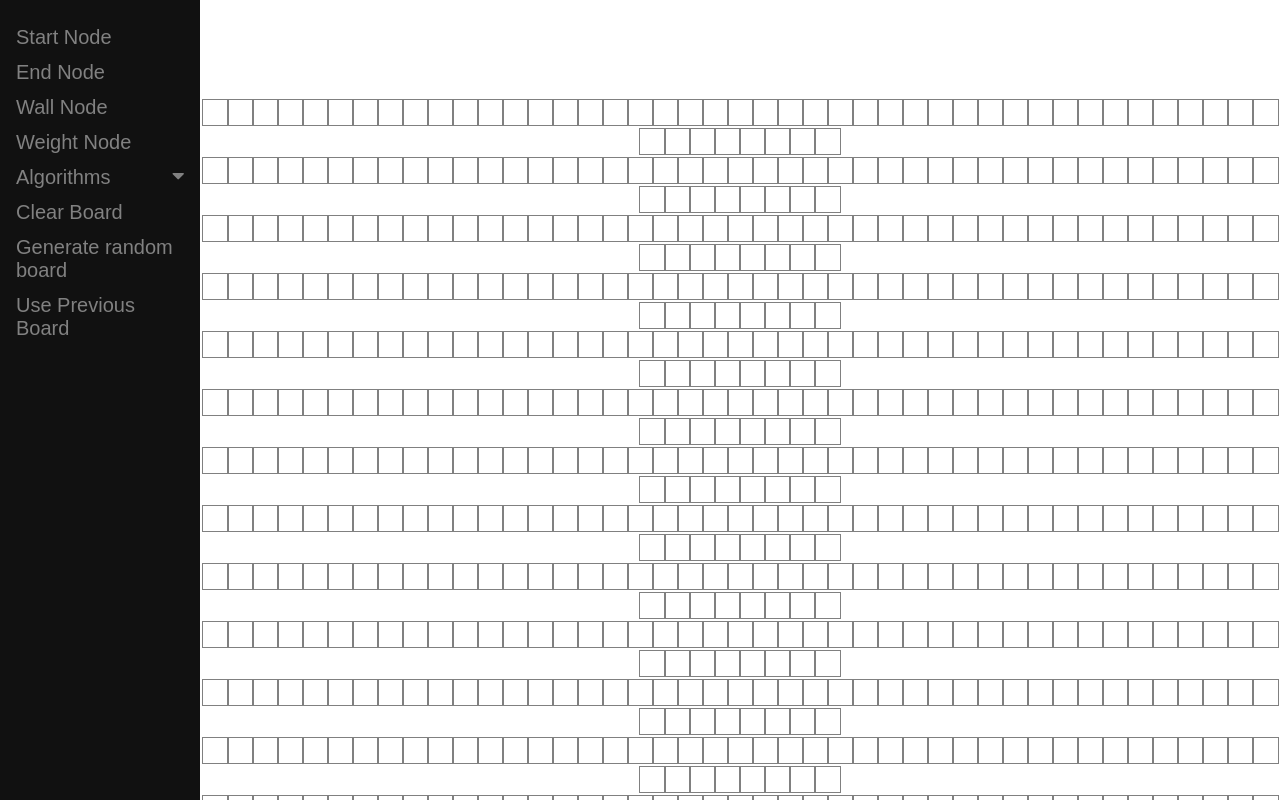
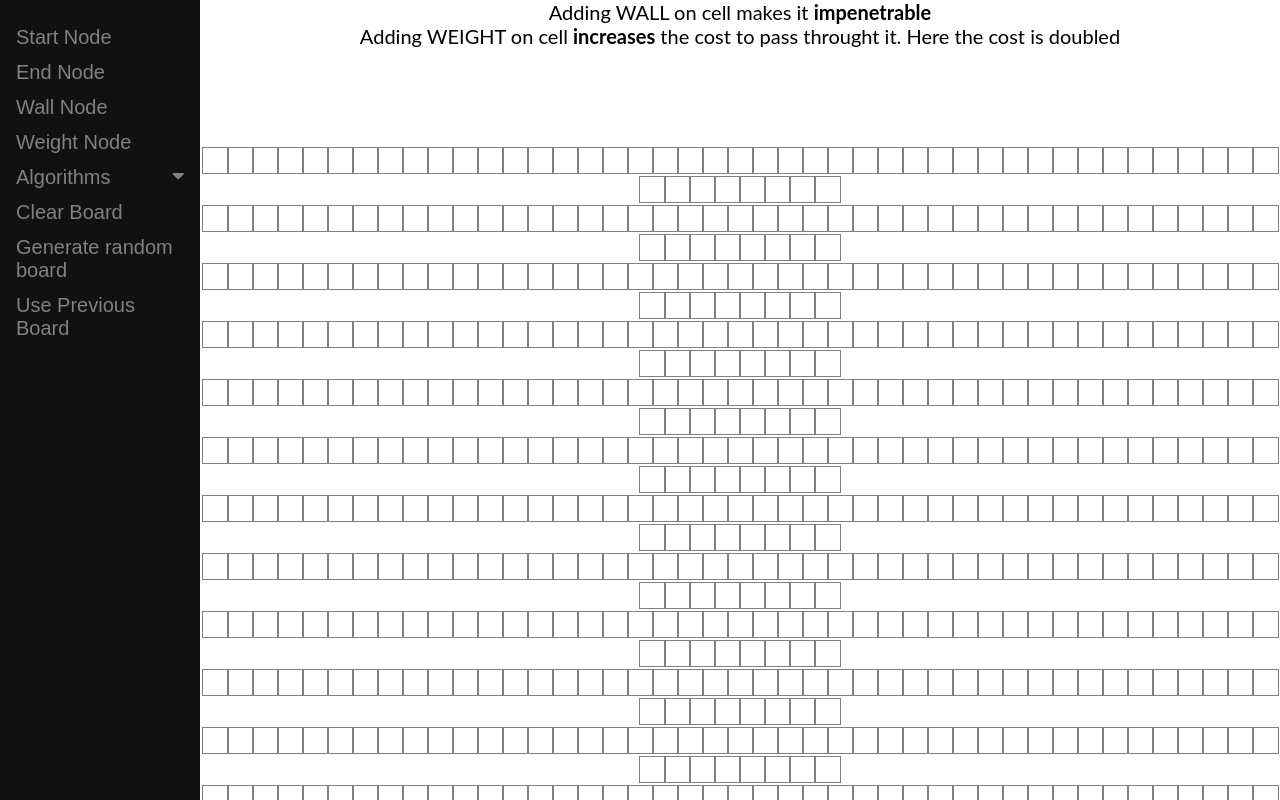
Before and after one commit to CSALS/Pathfinding-Visualizer, a React (Create React App) app: page / in a window 1280 px wide. Shown: the top 800 px of the page. Built offline with nearby package versions, Linux system fonts and the light colour scheme.

Commit message:
Added details about wall and wt

```diff
--- a/src/PathfindingVisualizer/PathfindingVisualizer.jsx
+++ b/src/PathfindingVisualizer/PathfindingVisualizer.jsx
@@ -259,8 +259,8 @@ export default class PathfindingVisualizer extends Component {
         <div className="sidenav">
           <button id="start_node" onClick={() => this.placeStartNode()}>Start Node</button>
           <button id="end_node" onClick={() => this.placeEndNode()}>End Node</button>
-          <button id="wall_node" onClick={() => this.placeWallNode()}>Wall Node</button>
-          <button id="weight_node" onClick={() => this.placeWeightNode()}>Weight Node</button>
+          <button id="wall_node" onClick={() => this.placeWallNode()} title="Click on any cell and then keep moving to create walls. Click again to stop">Wall Node</button>
+          <button id="weight_node" onClick={() => this.placeWeightNode()} title="Click on any cell and then keep moving to create weights. Click again to stop">Weight Node</button>
           <button className="dropdown-btn" onClick={() => this.handleAlgorithmsDropdown()}>Algorithms<i className="fa fa-caret-down"></i></button>
           <div className="dropdown-container" id="dropdown-container">
             {/* BFS */}
@@ -286,7 +286,10 @@ export default class PathfindingVisualizer extends Component {
         </div>
 
 
-        <div className="main info"></div>
+        <div className="main info">
+          Adding WALL on cell makes it <strong>impenetrable</strong> <br></br>
+          Adding WEIGHT on cell <strong>increases</strong> the cost to pass throught it. Here the cost is doubled
+        </div>
 
         <div className="grid main">
           {grid.map((row, rowIdx) => {
```
Also changed, not shown: 1 other file (tests, documents, lock files or other folders).
